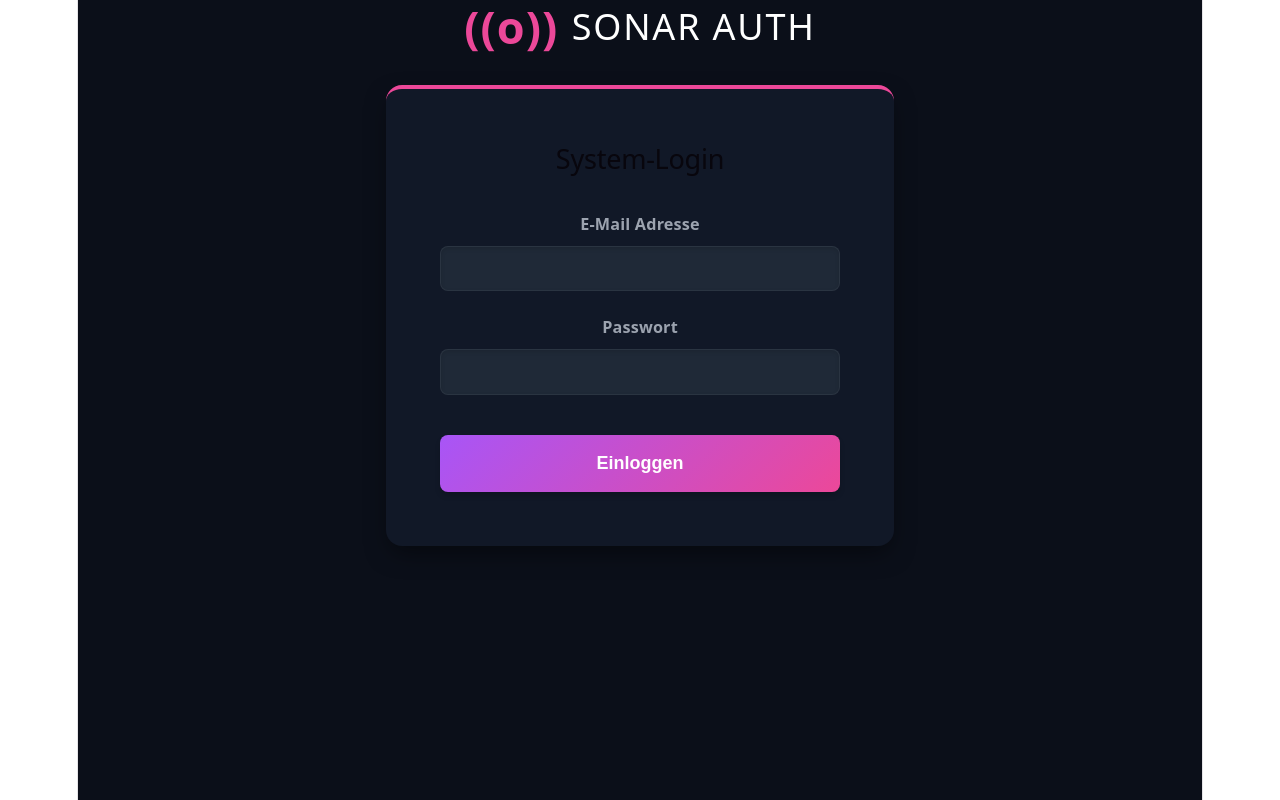
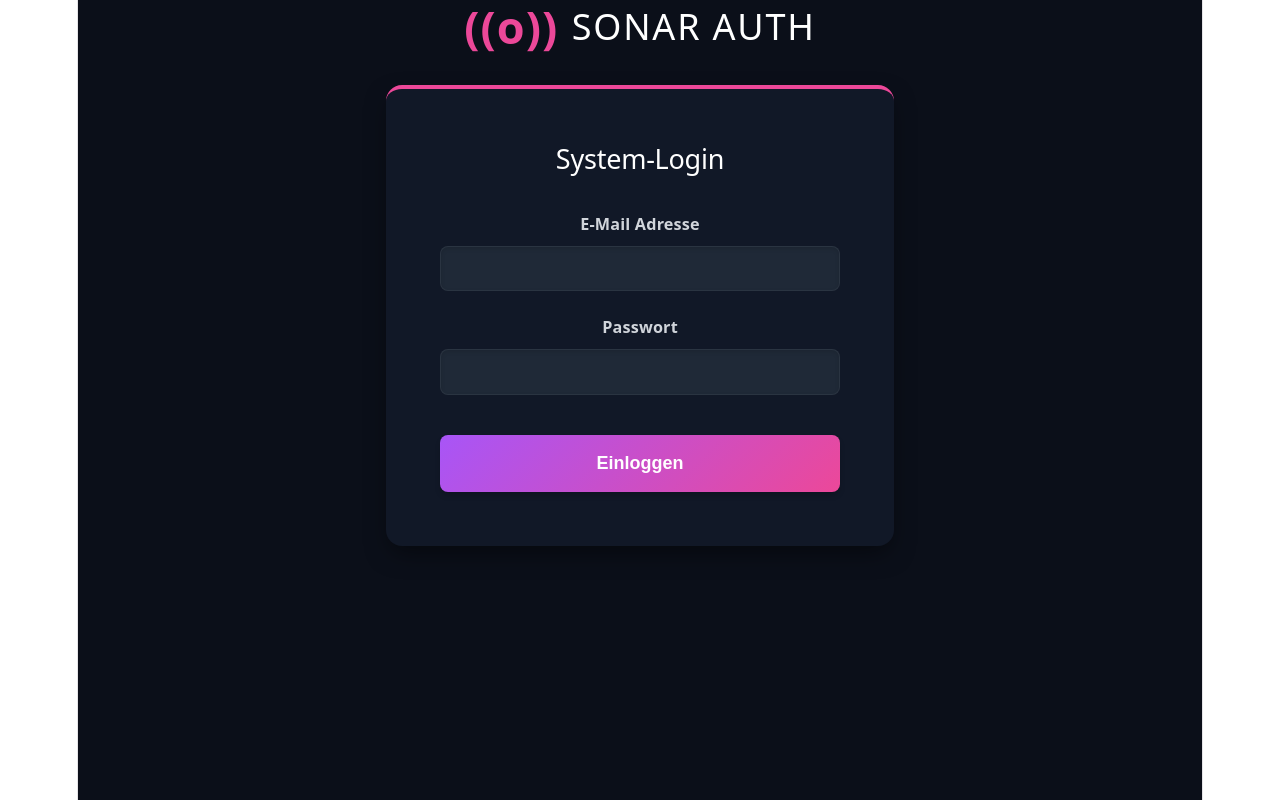
Before and after one commit to jenswilsdorfdd-gif/manager-cockpit, a React (Vite) app: page / in a window 1280 px wide. Built offline with nearby package versions, Linux system fonts and the light colour scheme; no server answers.

Commit message:
login white

```diff
--- a/src/components/Login.tsx
+++ b/src/components/Login.tsx
@@ -55,7 +55,7 @@ export default function Login() {
         color: '#f9fafb'
       }}>
 
-        <h2 style={{ marginTop: 0, marginBottom: '2rem', fontSize: '1.5rem', textAlign: 'center' }}>
+        <h2 style={{ marginTop: 0, marginBottom: '2rem', fontSize: '1.5rem', textAlign: 'center', color: '#ffffff' }}>
           System-Login
         </h2>
 
@@ -76,7 +76,7 @@ export default function Login() {
         <form onSubmit={handleLogin} style={{ display: 'flex', flexDirection: 'column', gap: '1.25rem' }}>
 
           <div style={{ display: 'flex', flexDirection: 'column', gap: '0.5rem' }}>
-            <label htmlFor="email" style={{ fontSize: '0.9rem', color: '#9ca3af', fontWeight: '600' }}>E-Mail Adresse</label>
+            <label htmlFor="email" style={{ fontSize: '0.9rem', color: '#d1d5db', fontWeight: '600' }}>E-Mail Adresse</label>
             <input
               id="email"
               type="email"
@@ -87,7 +87,7 @@ export default function Login() {
                 padding: '0.8rem 1rem',
                 borderRadius: '8px',
                 backgroundColor: '#1f2937',
-                color: '#f9fafb',
+                color: '#ffffff',
                 border: '1px solid rgba(255, 255, 255, 0.05)',
                 outline: 'none',
                 boxShadow: 'inset 0 2px 4px rgba(0,0,0,0.1)'
@@ -96,7 +96,7 @@ export default function Login() {
           </div>
 
           <div style={{ display: 'flex', flexDirection: 'column', gap: '0.5rem' }}>
-            <label htmlFor="password" style={{ fontSize: '0.9rem', color: '#9ca3af', fontWeight: '600' }}>Passwort</label>
+            <label htmlFor="password" style={{ fontSize: '0.9rem', color: '#d1d5db', fontWeight: '600' }}>Passwort</label>
             <input
               id="password"
               type="password"
@@ -107,7 +107,7 @@ export default function Login() {
                 padding: '0.8rem 1rem',
                 borderRadius: '8px',
                 backgroundColor: '#1f2937',
-                color: '#f9fafb',
+                color: '#ffffff',
                 border: '1px solid rgba(255, 255, 255, 0.05)',
                 outline: 'none',
                 boxShadow: 'inset 0 2px 4px rgba(0,0,0,0.1)'
```
